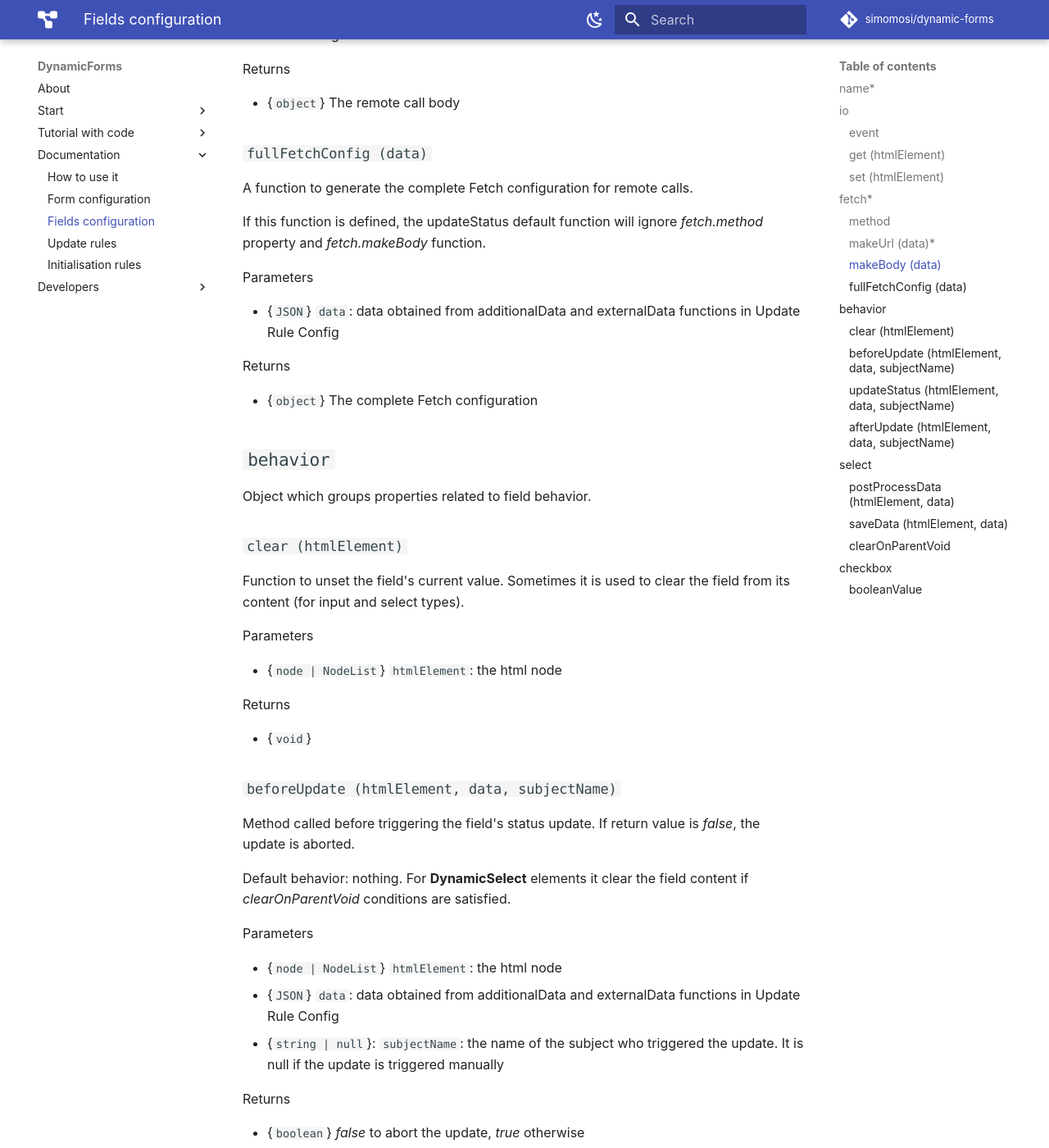
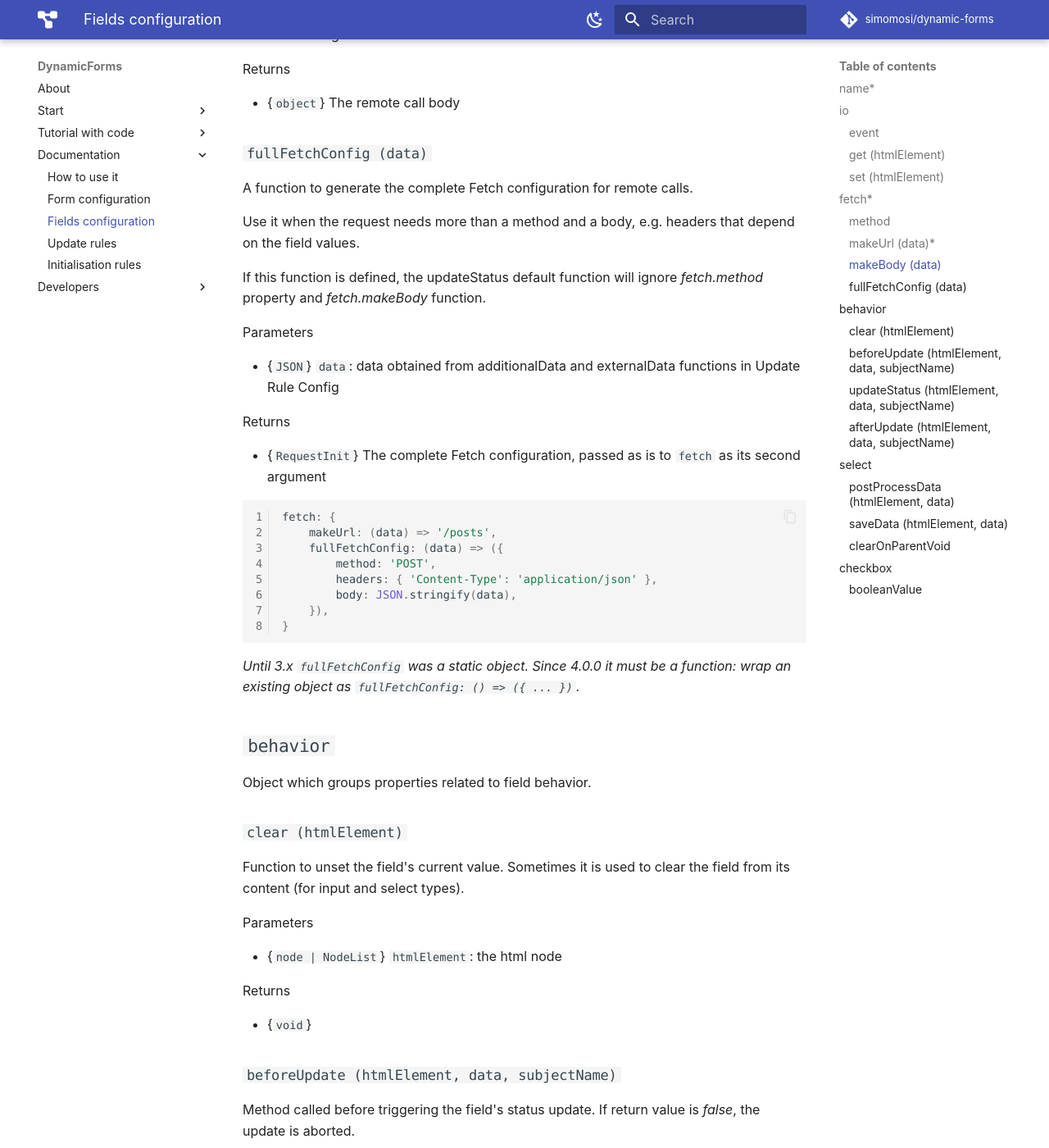
Before and after one commit to simomosi/dynamic-forms, an MkDocs documentation site: the page built from docs/configurations/fields-configuration.md, in a window 1280 px wide and 1400 px high, scrolled down 2966 px. Shown: the whole window at 82% size. Built offline with MkDocs 1.6.1 and Material for MkDocs 9.7.7, drawn with Linux system fonts in a browser that asks for light colours; comment, search, counter and statistics services are not loaded; some of the changed text lies outside the part shown.

Commit message:
Make fetch.fullFetchConfig a function of the Update Data
fullFetchConfig was typed and used as a static object, so it could not
depend on the field values, while the docs described it as a function.
It is now `(data: UpdateData) => RequestInit`, called with the Update
Data and passed to fetch as is. Breaking change for 4.0.0.

Closes #31

Co-Authored-By: Claude Opus 5.5 <noreply@anthropic.com>

````diff
--- a/docs/configurations/fields-configuration.md
+++ b/docs/configurations/fields-configuration.md
@@ -18,7 +18,7 @@ Here's a complete single field configuration. You just need to specify the attri
             method: 'GET',
             makeUrl: (data) => { },
             makeBody: (data) => { }, // JSON.stringify, formData, text...
-            fullFetchConfig: {}, // Fetch complete configuration
+            fullFetchConfig: (data) => { }, // Fetch complete configuration (RequestInit)
         },
         behavior: {
             clear: (htmlElement) => { }, // Clear field from its content
@@ -144,6 +144,8 @@ Returns
 ### `fullFetchConfig (data)`
 A function to generate the complete Fetch configuration for remote calls.
 
+Use it when the request needs more than a method and a body, e.g. headers that depend on the field values.
+
 If this function is defined, the updateStatus default function will ignore *fetch.method* property and *fetch.makeBody* function.
 
 Parameters
@@ -152,7 +154,20 @@ Parameters
 
 Returns
 
-- {`object`} The complete Fetch configuration
+- {`RequestInit`} The complete Fetch configuration, passed as is to `fetch` as its second argument
+
+```javascript
+fetch: {
+    makeUrl: (data) => '/posts',
+    fullFetchConfig: (data) => ({
+        method: 'POST',
+        headers: { 'Content-Type': 'application/json' },
+        body: JSON.stringify(data),
+    }),
+}
+```
+
+*Until 3.x `fullFetchConfig` was a static object. Since 4.0.0 it must be a function: wrap an existing object as `fullFetchConfig: () => ({ ... })`.*
 
 ## `behavior`
 Object which groups properties related to field behavior.
````
Also changed, not shown: docs/dev/todo_changelog.md (+1 -0 lines), 4 other files.
